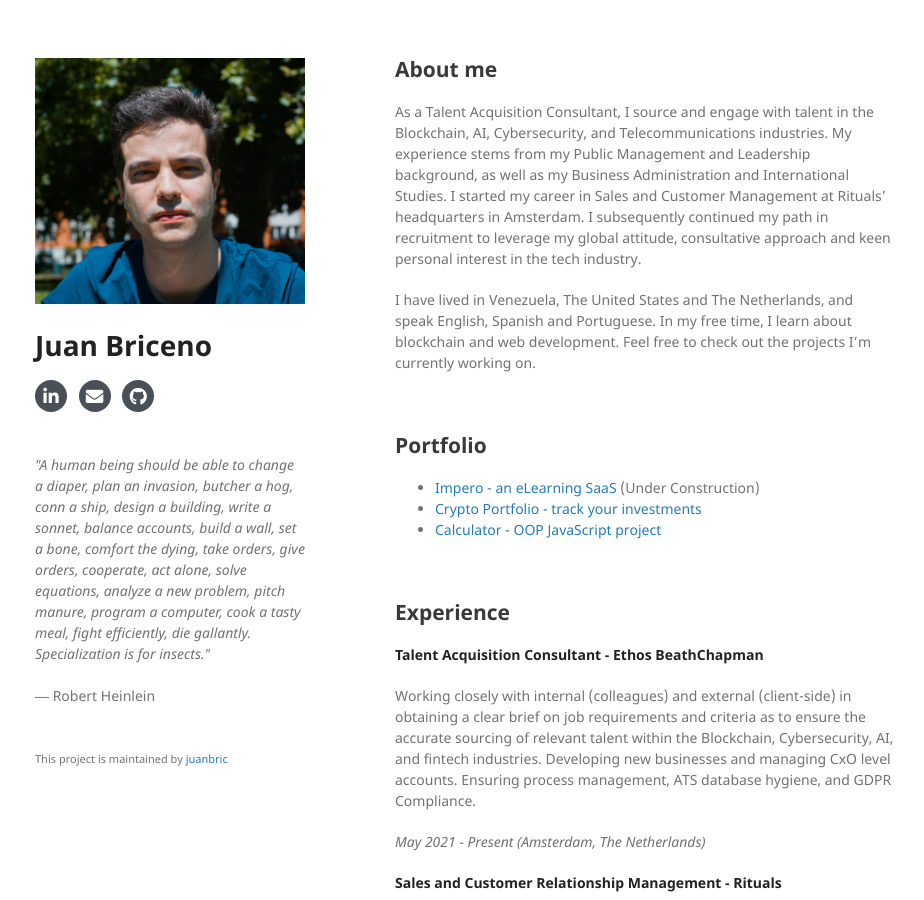
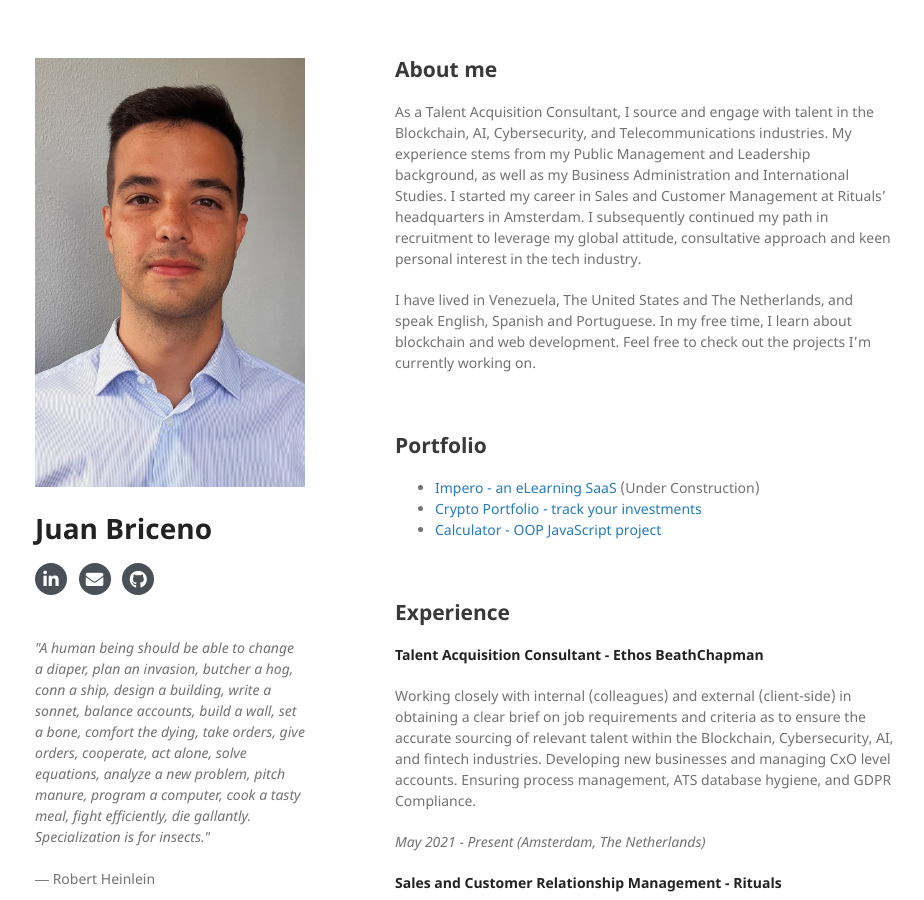
Before and after one commit to juanbric/homepage, a Jekyll site: the page built from index.md, in a window 1280 px wide and 900 px high. Shown: the whole window, without its empty margins (175-1099 px from the left). Built offline with Jekyll 4.4.1, drawn with Linux system fonts in a browser that asks for light colours; nearby versions of some CDN libraries; our own code applies the rules of GitHub Pages for plain Markdown files; a style sheet for code colours, icons or effects is not loaded.

Commit message:
Update _config.yml

```diff
--- a/_config.yml
+++ b/_config.yml
@@ -1,5 +1,5 @@
 title: Juan Briceno
-logo: /assets/img/jp.jpeg
+logo: /assets/img/20211128_120037 (10).jpg
 round-logo: true
 position:
 linkedin: https://www.linkedin.com/in/juanpablobriceno/
```
